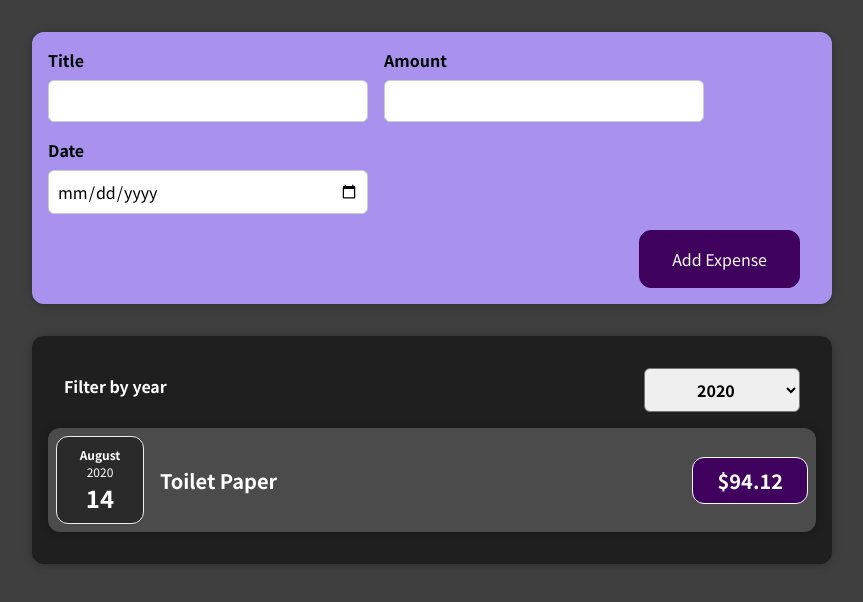
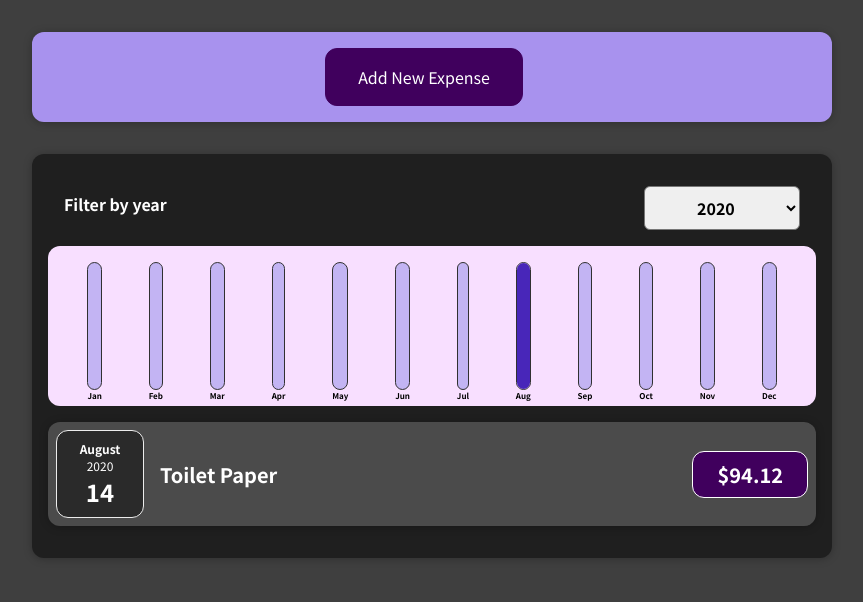
Before and after one commit to snjv9/01-starting-setup, a React (Create React App) app: page / in a window 1280 px wide. Shown: the top 602 px of the page, without its empty margins (208-1071 px from the left). Built offline with nearby package versions, Linux system fonts and the light colour scheme.

Commit message:
Conditional Rendering

```diff
--- /dev/null
+++ b/src/components/Chart/Chart.css
@@ -0,0 +1,9 @@
+.chart {
+  padding: 1rem;
+  border-radius: 12px;
+  background-color: #f8dfff;
+  text-align: center;
+  display: flex;
+  justify-content: space-around;
+  height: 10rem;
+}
--- /dev/null
+++ b/src/components/Chart/Chart.js
@@ -0,0 +1,23 @@
+import "./Chart.css";
+import ChartBar from "./ChartBar";
+
+const Chart = (props) => {
+  //This line converts an array of 12 months object in 12 months array of values
+  const dataPointValues = props.dataPoints.map((dataPoint) => dataPoint.value);
+  const totalMaximum = Math.max(...dataPointValues);
+
+  return (
+    <div className="chart">
+      {props.dataPoints.map((dataPoint) => (
+        <ChartBar
+          key={dataPoint.label}
+          value={dataPoint.value}
+          maxValue={totalMaximum}
+          label={dataPoint.label}
+        />
+      ))}
+    </div>
+  );
+};
+
+export default Chart;
--- /dev/null
+++ b/src/components/Chart/ChartBar.css
@@ -0,0 +1,30 @@
+chart-bar {
+  height: 100%;
+  display: flex;
+  flex-direction: column;
+  align-items: center;
+}
+
+.chart-bar__inner {
+  height: 100%;
+  width: 100%;
+  border: 1px solid #313131;
+  border-radius: 12px;
+  background-color: #c3b4f3;
+  overflow: hidden;
+  display: flex;
+  flex-direction: column;
+  justify-content: flex-end;
+}
+
+.chart-bar__fill {
+  background-color: #4826b9;
+  width: 100%;
+  transition: all 0.3s ease-out;
+}
+
+.chart-bar__label {
+  font-weight: bold;
+  font-size: 0.5rem;
+  text-align: center;
+}
--- /dev/null
+++ b/src/components/Chart/ChartBar.js
@@ -0,0 +1,23 @@
+import "./ChartBar.css";
+
+const ChartBar = (props) => {
+  let barFillHeight = "0%";
+
+  if (props.maxValue > 0) {
+    barFillHeight = Math.round((props.value / props.maxValue) * 100) + "%";
+  }
+
+  return (
+    <div className="chart-bar">
+      <div className="chart-bar__inner">
+        <div
+          className="chart-bar__fill"
+          style={{ height: barFillHeight }}
+        ></div>
+      </div>
+      <div className="chart-bar__label">{props.label}</div>
+    </div>
+  );
+};
+
+export default ChartBar;
--- a/src/components/Expenses/ExpenseItem.js
+++ b/src/components/Expenses/ExpenseItem.js
@@ -6,6 +6,7 @@
 
 const ExpenseItem = (props) => {
   return (
+    <div>
       <Card className="expense-item">
         <ExpenseDate date={props.date} />
         <div className="expense-item__description">
@@ -13,6 +14,7 @@
           <div className="expense-item__price">${props.amount}</div>
         </div>
       </Card>
+    </div>
   );
 };
 
--- a/src/components/Expenses/Expenses.js
+++ b/src/components/Expenses/Expenses.js
@@ -1,8 +1,9 @@
-import ExpenseItem from "./ExpenseItem";
 import "./Expenses.css";
 import Card from "../UI/Card";
 import React, { useState } from "react";
 import ExpensesFilter from "./ExpensesFilter";
+import ExpensesList from "./ExpensesList";
+import ExpensesChart from "./ExpensesChart";
 
 const Expenses = (props) => {
   const [filteredYear, setFilteredYear] = useState("2020");
@@ -13,6 +14,7 @@
   const filteredExpenses = props.items.filter((expense) => {
     return expense.date.getFullYear().toString() === filteredYear;
   });
+
   return (
     <div>
       <Card className="expenses">
@@ -20,17 +22,10 @@
           selected={filteredYear}
           onChangeFilter={filterChangeHandler}
         />
-        {filteredExpenses.map((expense) => (
-          <ExpenseItem
-            key={expense.id}
-            title={expense.title}
-            amount={expense.amount}
-            date={expense.date}
-          />
-        ))}
+        <ExpensesChart expenses={filteredExpenses} />
+        <ExpensesList items={filteredExpenses} />
       </Card>
     </div>
   );
 };
-
 export default Expenses;
--- /dev/null
+++ b/src/components/Expenses/ExpensesChart.js
@@ -0,0 +1,27 @@
+import Chart from "../Chart/Chart";
+
+const ExpensesChart = (props) => {
+  const chartDataPoints = [
+    { label: "Jan", value: 0 },
+    { label: "Feb", value: 0 },
+    { label: "Mar", value: 0 },
+    { label: "Apr", value: 0 },
+    { label: "May", value: 0 },
+    { label: "Jun", value: 0 },
+    { label: "Jul", value: 0 },
+    { label: "Aug", value: 0 },
+    { label: "Sep", value: 0 },
+    { label: "Oct", value: 0 },
+    { label: "Nov", value: 0 },
+    { label: "Dec", value: 0 },
+  ];
+
+  for (const expense of props.expenses) {
+    const expenseMonth = expense.date.getMonth(); //0 for jan
+    chartDataPoints[expenseMonth].value += expense.amount;
+  }
+
+  return <Chart dataPoints={chartDataPoints} />;
+};
+
+export default ExpensesChart;
--- /dev/null
+++ b/src/components/Expenses/ExpensesList.css
@@ -0,0 +1,9 @@
+.expenses-list {
+  list-style: none;
+  padding: 0;
+}
+
+.expenses-list__fallback {
+  color: white;
+  text-align: center;
+}
--- /dev/null
+++ b/src/components/Expenses/ExpensesList.js
@@ -0,0 +1,21 @@
+import "./ExpensesList.css";
+
+import ExpenseItem from "./ExpenseItem";
+const ExpensesList = (props) => {
+  if (props.items.length === 0) {
+    return <h2 className="expenses-list__fallback">Found No Expenses.</h2>;
+  }
+  return (
+    <ul className="expenses-list">
+      {props.items.map((expense) => (
+        <ExpenseItem
+          key={expense.id}
+          title={expense.title}
+          amount={expense.amount}
+          date={expense.date}
+        />
+      ))}
+    </ul>
+  );
+};
+export default ExpensesList;
--- a/src/components/NewExpense/ExpenseForm.js
+++ b/src/components/NewExpense/ExpenseForm.js
@@ -40,7 +40,7 @@
     event.preventDefault();
     const expenseData = {
       title: enteredTitle,
-      amount: enteredAmount,
+      amount: +enteredAmount,
       date: new Date(enteredDate),
     };
     props.onSaveExpenseData(expenseData);
@@ -50,6 +50,7 @@
   };
 
   //when a submit button is inside a form we cam listen to form being submitted
+
   return (
     <form onSubmit={submitHandler}>
       <div className="new-expense__controls">
@@ -83,6 +84,9 @@
         </div>
       </div>
       <div className="new-expense__actions">
+        <button type="button" onClick={props.onCancel}>
+          Cancel
+        </button>
         <button type="submit">Add Expense</button>
       </div>
     </form>
--- a/src/components/NewExpense/NewExpense.js
+++ b/src/components/NewExpense/NewExpense.js
@@ -1,19 +1,37 @@
-import React from "react";
+import React, { useState } from "react";
 import "./NewExpense.css";
 import ExpenseForm from "./ExpenseForm";
 
 const NewExpense = (props) => {
+  const [isEditing, setIsEditing] = useState(false);
+
+  const startEditingHandler = () => {
+    setIsEditing(true);
+  };
+
+  const stopEditingHandler = () => {
+    setIsEditing(false);
+  };
   const saveExpenseDataHandler = (enteredExpenseData) => {
     const expenseData = {
       ...enteredExpenseData,
       id: Math.random().toString(),
     };
     props.onAddExpense(expenseData);
+    setIsEditing(false);
   };
 
   return (
     <div className="new-expense">
-      <ExpenseForm onSaveExpenseData={saveExpenseDataHandler} />
+      {!isEditing && (
+        <button onClick={startEditingHandler}>Add New Expense</button>
+      )}
+      {isEditing && (
+        <ExpenseForm
+          onSaveExpenseData={saveExpenseDataHandler}
+          onCancel={stopEditingHandler}
+        />
+      )}
     </div>
   );
 };
```
Also changed, not shown: 1 other file (tests, documents, lock files or other folders). Lines whose indentation alone changed are shown as unchanged.
